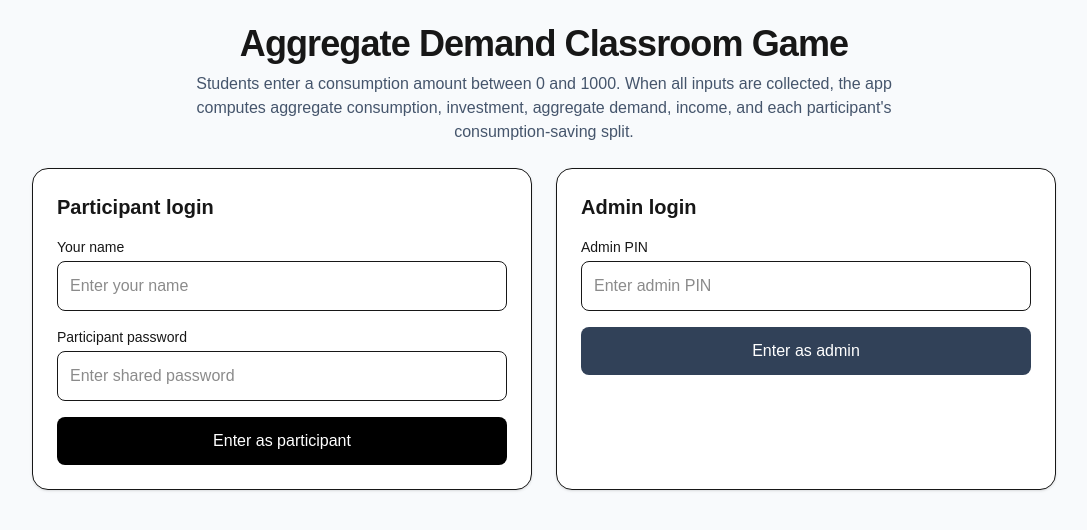
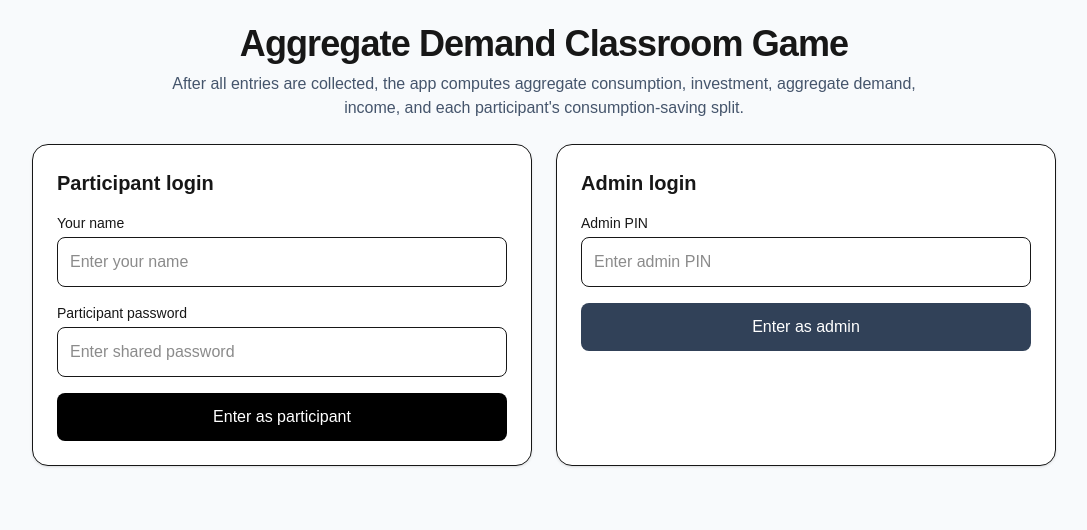
Before and after one commit to gildelou/macro-game, a Next.js app: page / in a window 1280 px wide. Shown: the top 530 px of the page, without its empty margins (96-1183 px from the left). Built offline with nearby package versions, Linux system fonts and the light colour scheme; no server answers.

Commit message:
Remove maximum value hint from homepage

```diff
--- a/app/page.tsx
+++ b/app/page.tsx
@@ -8,7 +8,6 @@ export default function HomePage() {
   const [participantPassword, setParticipantPassword] = useState("");
   const [adminPin, setAdminPin] = useState("");
   const [message, setMessage] = useState("");
-
 
   async function handleParticipantLogin() {
     setMessage("");
@@ -109,10 +108,9 @@ export default function HomePage() {
             Aggregate Demand Classroom Game
           </h1>
           <p className="mx-auto max-w-3xl text-slate-600">
-            Students enter a consumption amount between 0 and 1000. When all
-            inputs are collected, the app computes aggregate consumption,
-            investment, aggregate demand, income, and each participant&apos;s
-            consumption-saving split.
+            After all entries are collected, the app computes aggregate
+            consumption, investment, aggregate demand, income, and each
+            participant&apos;s consumption-saving split.
           </p>
         </div>
 
```
Lines whose indentation alone changed are shown as unchanged.
